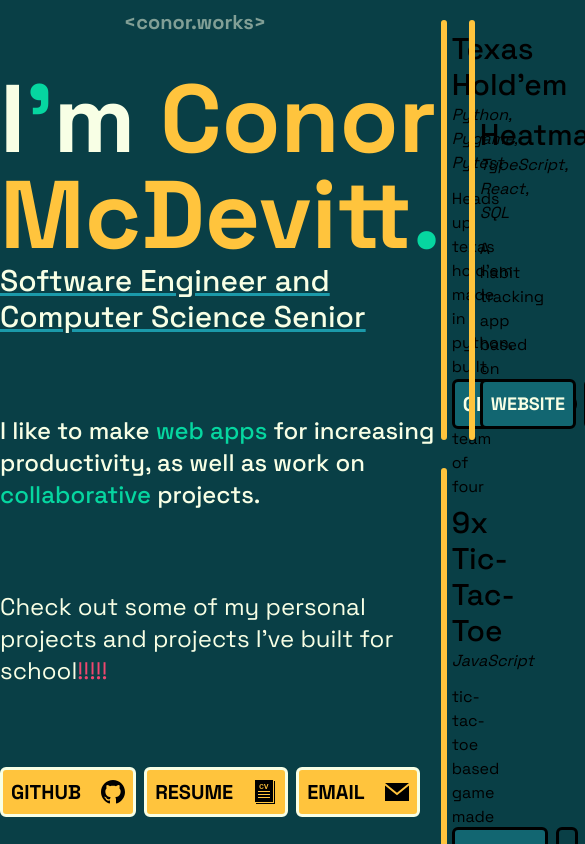
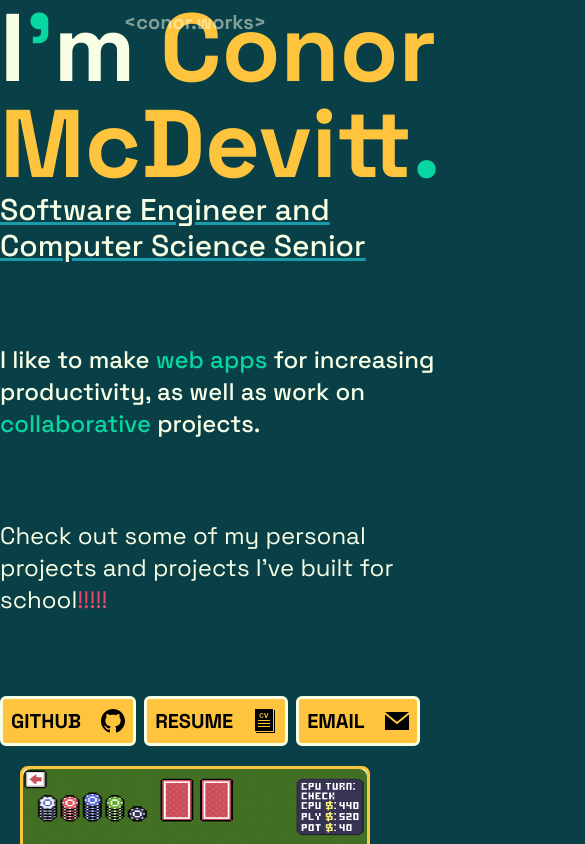
Before and after one commit to ConorMcD5612/portfolio_v2, a Next.js app: page / in a window 390 px wide. Shown: the top 844 px of the page, 585 px wide, since content can reach past the window. Built offline with nearby package versions, Linux system fonts and the light colour scheme.

Commit message:
card layout for mobile

```diff
--- a/src/app/ProjectCard.tsx
+++ b/src/app/ProjectCard.tsx
@@ -28,8 +28,8 @@ export const ProjectCard = ({
     text-black
     border-light-orange
     border-3
-    w-full
     max-h-[420px]
+    h-[420px]
     bg-cream
     rounded-lg
     "
--- a/src/app/Projects.tsx
+++ b/src/app/Projects.tsx
@@ -49,7 +49,7 @@ const project_info = [
 
 export const Projects = () => {
   return (
-    <div className="grid grid-rows-2 grid-cols-2 gap-7 mt-5">
+    <div className="grid md:grid-rows-2 md:grid-cols-2 gap-7 w-full h-full">
       {project_info.map(
         ({ name, description, imgSrc, gitURL, tech, features, webURL}, index) => {
           return (
--- a/src/app/page.tsx
+++ b/src/app/page.tsx
@@ -1,17 +1,17 @@
 
 import { SideBar } from "./SideBar";
 import { Projects } from "./Projects";
-import { WebsiteTag } from "./WebSite";
+import { WebsiteTag } from "./WebsiteTag";
 
 export default function Home() {
   return (
     <div >
       <WebsiteTag top={true}/>
-    <div className="flex md:flex-col lg:flex-row mr-20">
+    <div className="flex flex-col md:flex-row">
       <div className="flex place-items-center justify-center border-black m-auto">
         <SideBar />
       </div>
-      <div className="flex place-items-center w-1/2">
+      <div className="flex place-items-center m-5">
         <Projects />
       </div>
     </div>
```
Also changed, not shown: src/app/WebsiteTag.tsx (renamed from src/app/WebSite.tsx).
